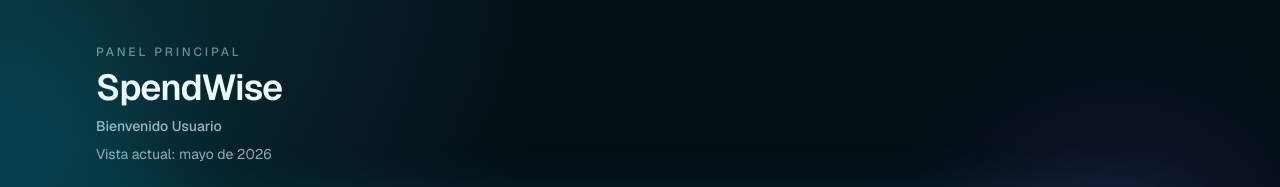
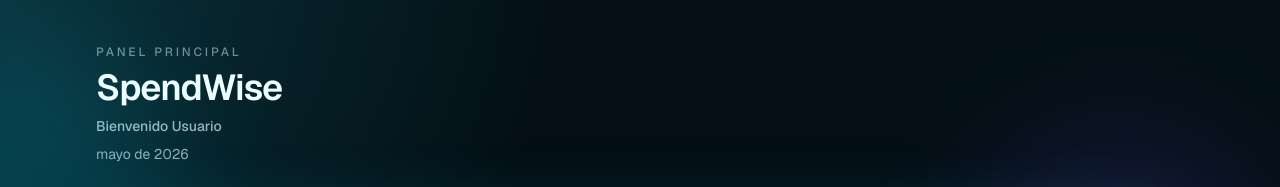
Before and after one commit to Pdwxn/spendwise, a Next.js app in the folder client/: page / in a window 1280 px wide. Shown: the top 187 px of the page. Built offline with nearby package versions, Linux system fonts and the light colour scheme.

Commit message:
Refactor UI to simplify month label display by removing redundant category filter text, enhancing clarity in the financial overview.

```diff
--- a/client/app/page.tsx
+++ b/client/app/page.tsx
@@ -53,9 +53,7 @@
           <h1 className="text-3xl font-semibold tracking-tight text-cyan-50 sm:text-4xl">SpendWise</h1>
         </div>
         <p className="text-sm font-medium text-cyan-100/70">Bienvenido Usuario</p>
-        <p className="text-sm text-cyan-100/65">
-          Vista actual: {formatMonthLabel(selectedMonth)}{selectedCategoryId ? " · filtrado por categoría" : ""}
-        </p>
+        <p className="text-sm text-cyan-100/65">{formatMonthLabel(selectedMonth)}</p>
       </header>
 
       <SummaryCards
```
